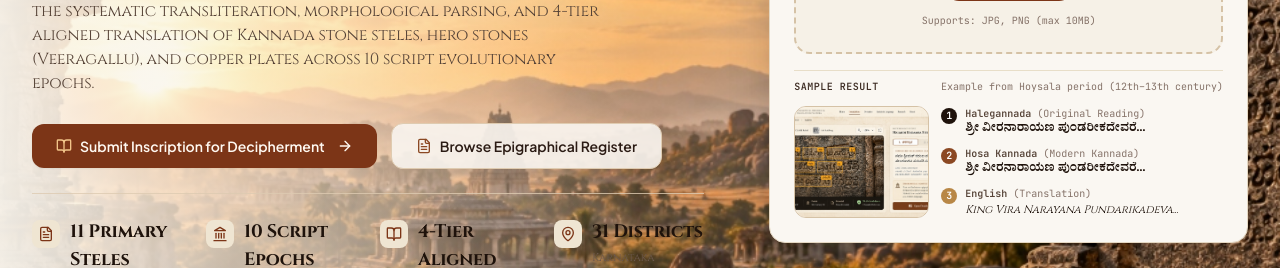
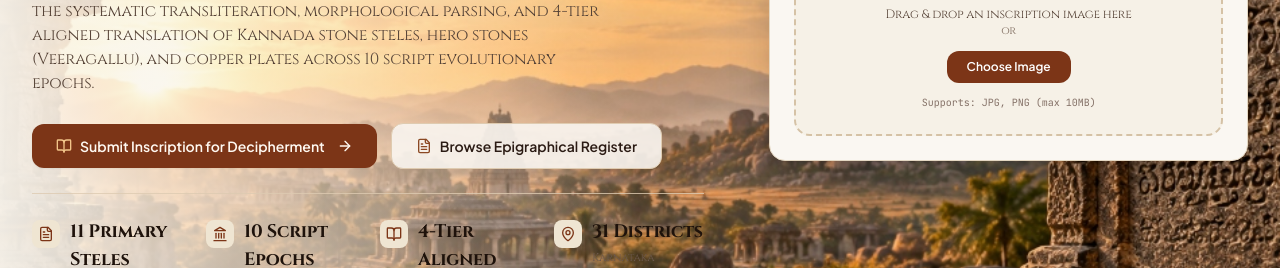
Before and after one commit to KUSHALMN/kannada-inscription-ocr-llm, a React (Vite) app: page / in a window 1280 px wide. Shown: the part 466-734 px from the top of the page. Built offline with nearby package versions, Linux system fonts and the light colour scheme; no server answers.

Commit message:
remove sample result preview card from landing page hero section

```diff
--- a/src/components/views/LandingHomeView.tsx
+++ b/src/components/views/LandingHomeView.tsx
@@ -395,77 +395,6 @@ export const LandingHomeView: React.FC<LandingHomeViewProps> = ({
                   </button>
                 </div>
               )}
-
-              {/* Sample Result Box (Exact 3-step format from screenshot) */}
-              <div className="pt-2 border-t border-[#E8DEC8] space-y-3">
-                <div className="flex items-center justify-between text-[10px] font-mono">
-                  <span className="font-bold uppercase tracking-wider text-[#3E2D24]">
-                    SAMPLE RESULT
-                  </span>
-                  <span className="text-[#857268]">
-                    Example from Hoysala period (12th–13th century)
-                  </span>
-                </div>
-
-                <div className="grid grid-cols-12 gap-3 items-center">
-                  {/* Left Thumbnail: Authentic Stone Inscription */}
-                  <div className="col-span-4 h-28 rounded-lg overflow-hidden border border-[#D5C2A6] bg-slate-900 shadow-xs">
-                    <img
-                      src={sampleStele}
-                      alt="Hoysala Inscription"
-                      className="w-full h-full object-cover"
-                    />
-                  </div>
-
-                  {/* Right: 3 Numbered Steps */}
-                  <div className="col-span-8 space-y-2 text-xs">
-                    {/* Step 1: Halegannada */}
-                    <div className="flex items-start gap-2">
-                      <span className="w-4 h-4 rounded-full bg-[#1E120B] text-white flex items-center justify-center font-mono text-[10px] font-bold shrink-0 mt-0.5">
-                        1
-                      </span>
-                      <div className="min-w-0">
-                        <span className="text-[10px] font-mono text-[#564337] font-bold block">
-                          Halegannada <span className="font-normal text-[#857268]">(Original Reading)</span>
-                        </span>
-                        <p className="font-kannada text-xs font-semibold text-[#1E120B] truncate">
-                          ಶ್ರೀ ವೀರನಾರಾಯಣ ಪುಂಡರೀಕದೇವರೆ...
-                        </p>
-                      </div>
-                    </div>
-
-                    {/* Step 2: Hosa Kannada */}
-                    <div className="flex items-start gap-2">
-                      <span className="w-4 h-4 rounded-full bg-[#8B4823] text-white flex items-center justify-center font-mono text-[10px] font-bold shrink-0 mt-0.5">
-                        2
-                      </span>
-                      <div className="min-w-0">
-                        <span className="text-[10px] font-mono text-[#564337] font-bold block">
-                          Hosa Kannada <span className="font-normal text-[#857268]">(Modern Kannada)</span>
-                        </span>
-                        <p className="font-kannada text-xs font-semibold text-[#1E120B] truncate">
-                          ಶ್ರೀ ವೀರನಾರಾಯಣ ಪುಂಡರೀಕದೇವರೆ...
-                        </p>
-                      </div>
-                    </div>
-
-                    {/* Step 3: English */}
-                    <div className="flex items-start gap-2">
-                      <span className="w-4 h-4 rounded-full bg-[#B88746] text-white flex items-center justify-center font-mono text-[10px] font-bold shrink-0 mt-0.5">
-                        3
-                      </span>
-                      <div className="min-w-0">
-                        <span className="text-[10px] font-mono text-[#564337] font-bold block">
-                          English <span className="font-normal text-[#857268]">(Translation)</span>
-                        </span>
-                        <p className="font-serif text-[11px] italic text-[#1E120B] truncate">
-                          King Vira Narayana Pundarikadeva...
-                        </p>
-                      </div>
-                    </div>
-                  </div>
-                </div>
-              </div>
             </div>
           </div>
         </div>
```
